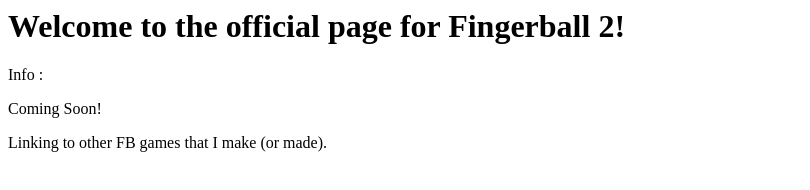
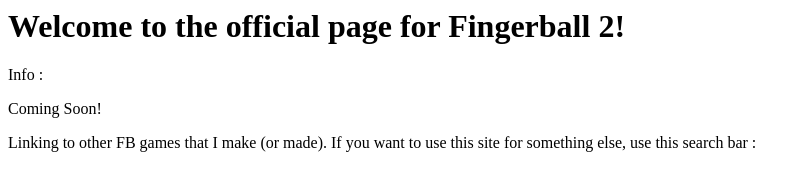
Before and after one commit to DarkXServers/hex567, a plain HTML site: page index.html in a window 1280 px wide. Shown: the whole page, without its empty margins (0-810 px from the left). Drawn offline with Linux system fonts and the light colour scheme.

Commit message:
Update index.html

```diff
--- a/index.html
+++ b/index.html
@@ -10,7 +10,11 @@
 <p>Coming Soon!</p>
 </div>
 <div>
-<p>Linking to other FB games that I make (or made).</p>
+<p>Linking to other FB games that I make (or made).
+
+If you want to use this site for something else, use this search bar :
+
+</p>
 </div>
   <script async src="https://cse.google.com/cse.js?cx=d17591ff97c1c4381">
 </script>
```
